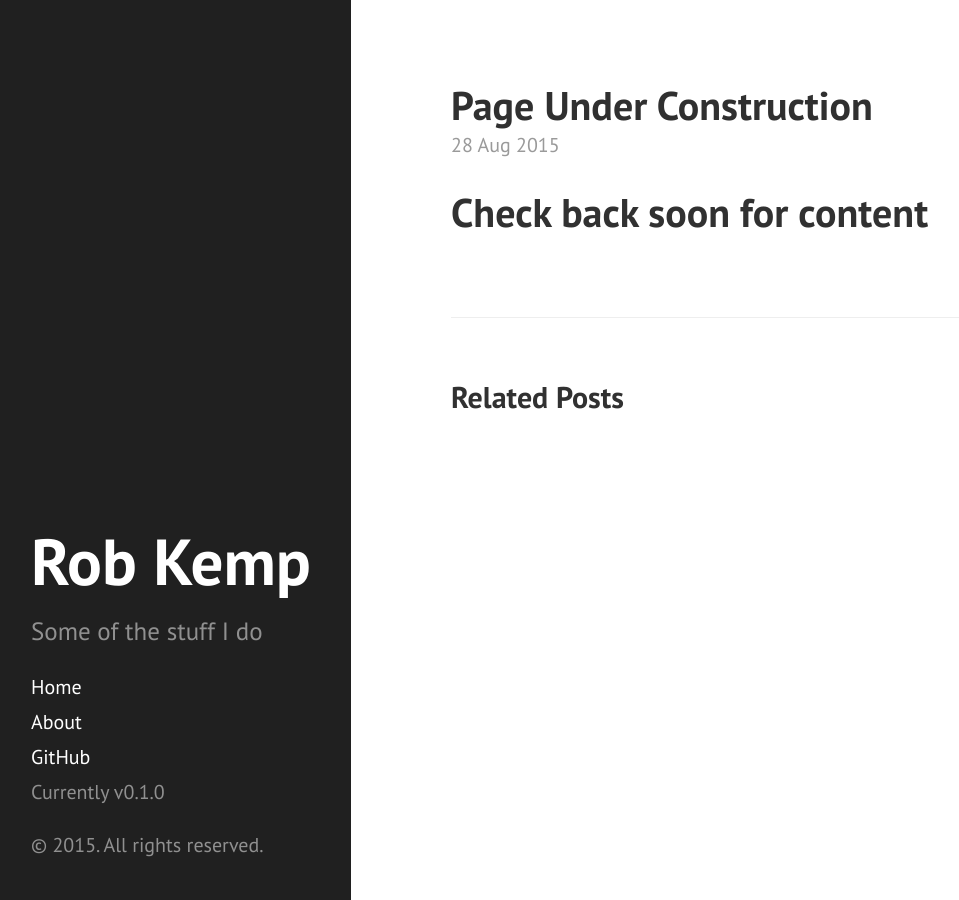
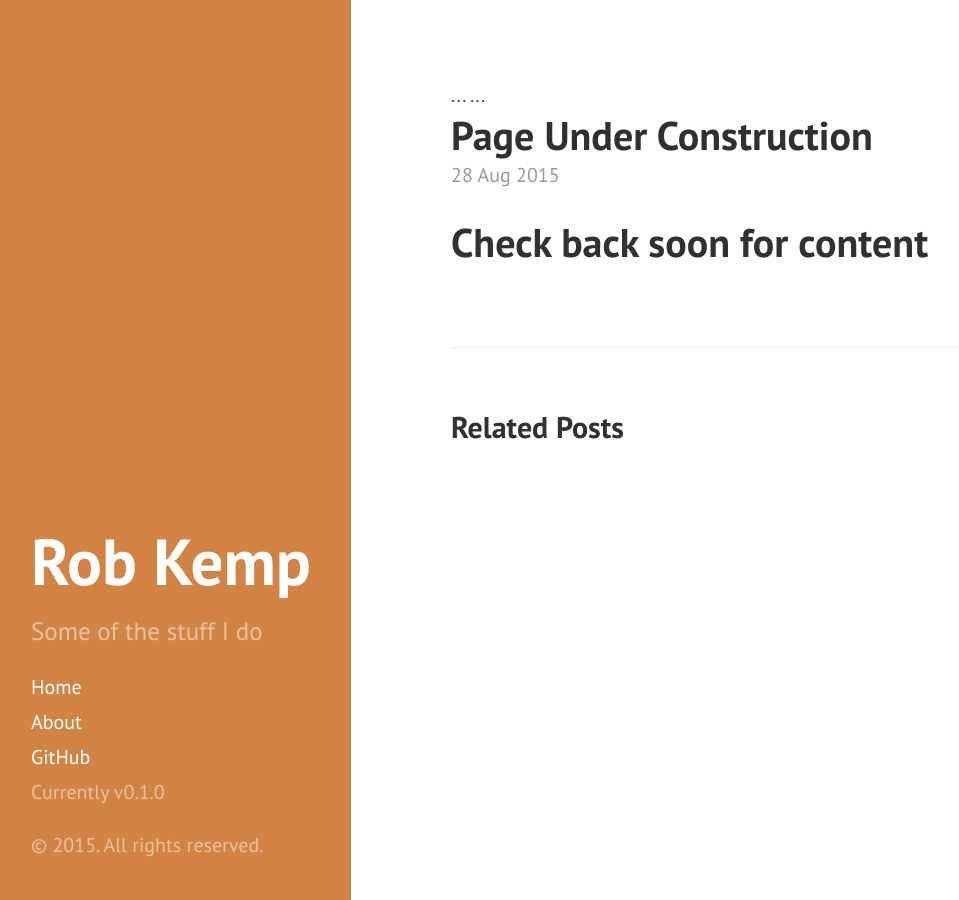
Before and after one commit to robkemp/robkemp.github.io, a Jekyll site: the page built from _posts/2015-8-28-Under Construction.md, in a window 1280 px wide. Shown: the whole page, without its empty margins (9-968 px from the left). Built offline with Jekyll 4.4.1, drawn with Linux system fonts in a browser that asks for light colours; Markdown is read by kramdown in place of the engine named in the settings.

Commit message:
sidebar changes for posts

```diff
--- a/_layouts/post.html
+++ b/_layouts/post.html
@@ -3,6 +3,12 @@ layout: default
 ---
 
 <div class="post">
+  <body class="theme-base-09">
+    ...
+  </body>
+  <body class="layout-reverse">
+  ...
+</body>
   <h1 class="post-title">{{ page.title }}</h1>
   <span class="post-date">{{ page.date | date_to_string }}</span>
   {{ content }}
```
